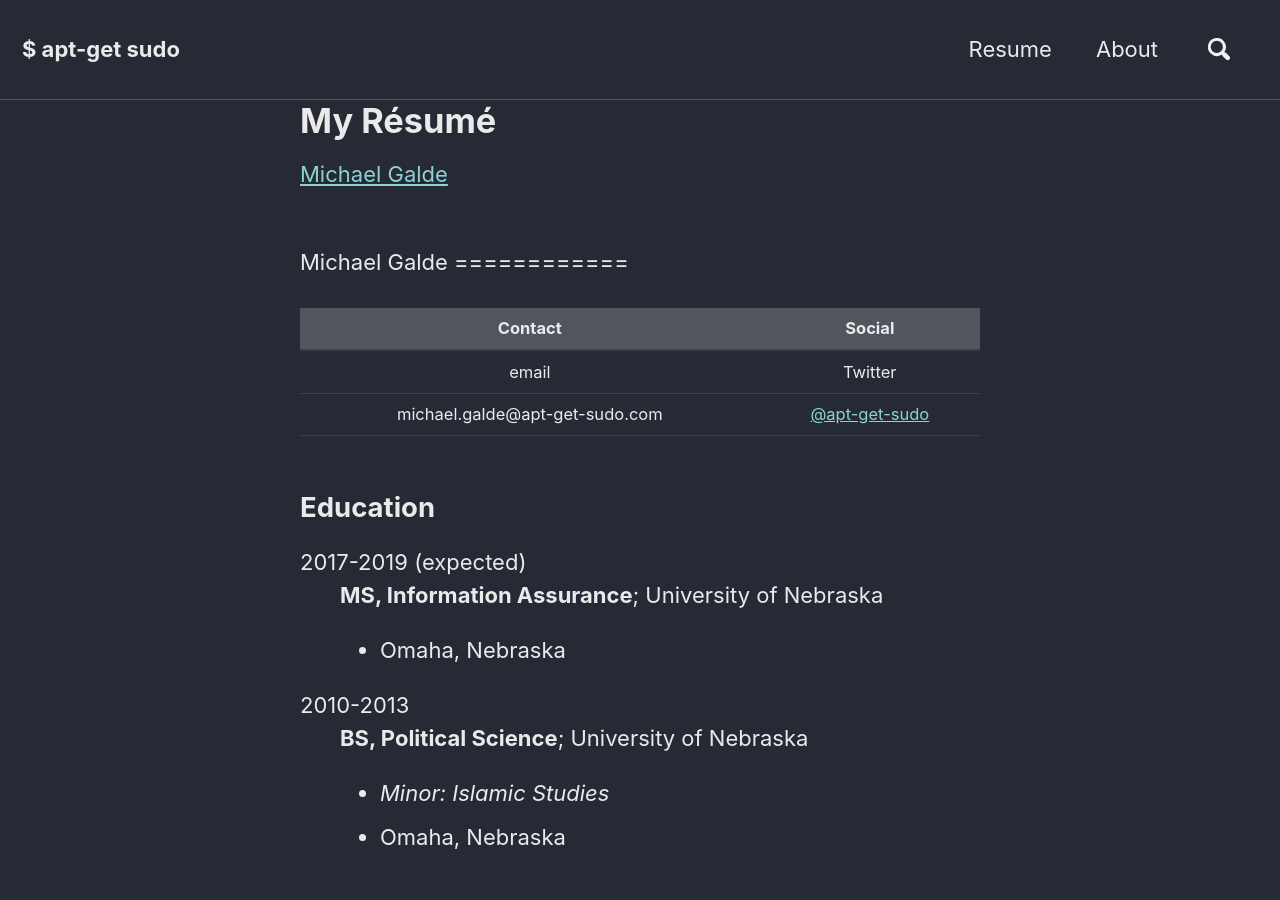
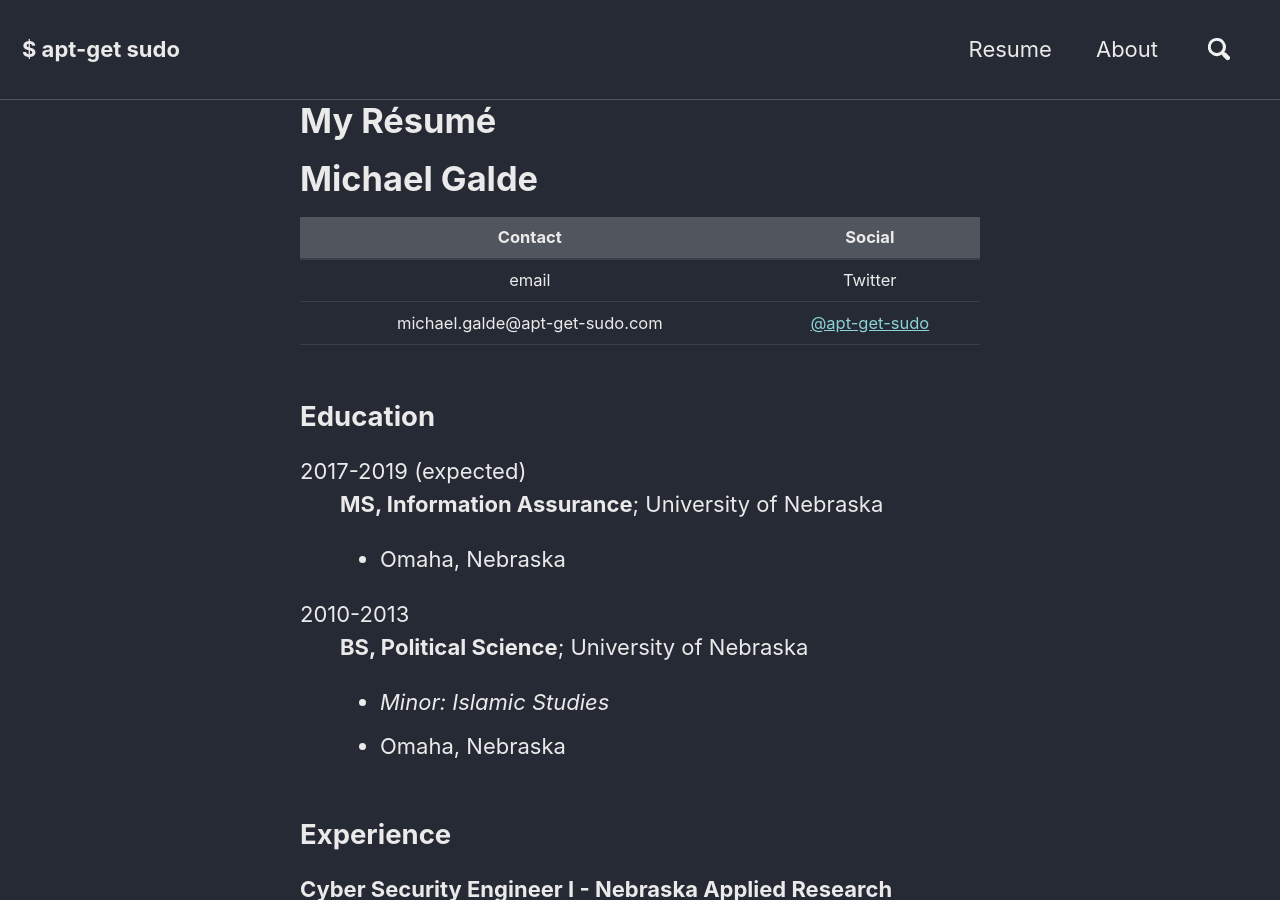
Before and after one commit to mgalde/apt-get-sudo, a Jekyll site: the page built from resume.md, in a window 1280 px wide and 900 px high. Built offline with Jekyll 4.4.1, drawn with Linux system fonts in a browser that asks for light colours; our own code applies the rules of GitHub Pages for plain Markdown files.

Commit message:
refresh up

```diff
--- a/resume.md
+++ b/resume.md
@@ -4,9 +4,6 @@ permalink: /resume/
 author_profile: true
 ---
 
-
-<div class="LI-profile-badge"  data-version="v1" data-size="medium" data-locale="en_US" data-type="vertical" data-theme="dark" data-vanity="michael-galde-39aa0a26"><a class="LI-simple-link" href='https://www.linkedin.com/in/michael-galde-39aa0a26?trk=profile-badge'>Michael Galde</a></div>
-<br>
 Michael Galde
 ============
 
```
